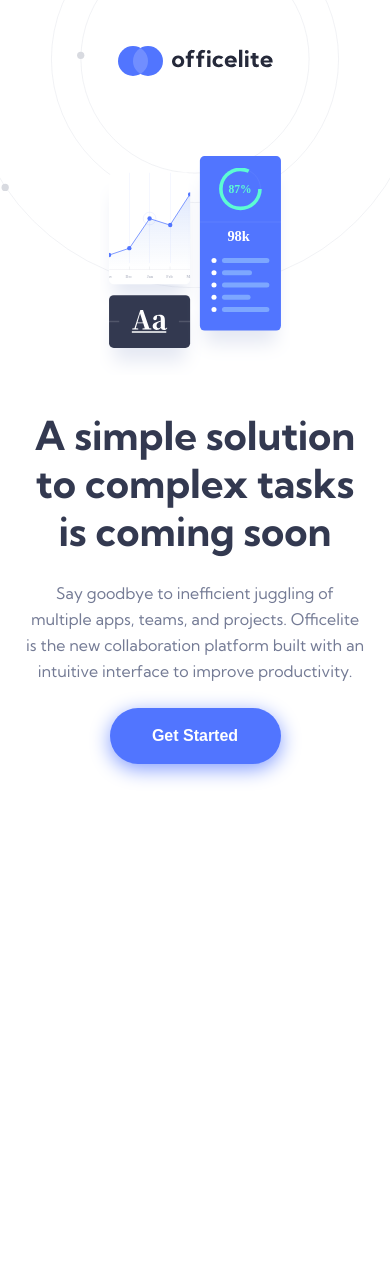
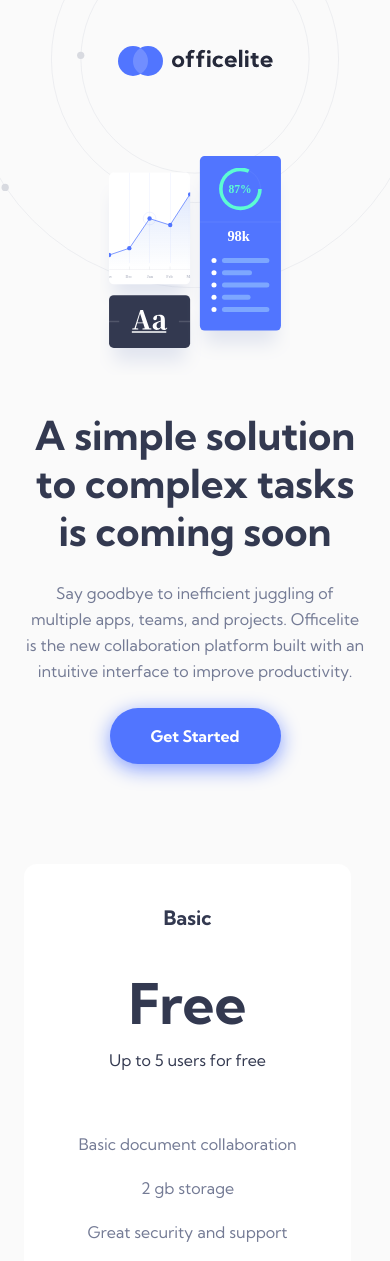
Before and after one commit to erwinruiz/officelite-coming-soon-site, a React (Create React App) app: page / in a window 390 px wide. Shown: the top 1261 px of the page. Before the commit the page ends 864 px from the top, so only its background shows below. Built offline with nearby package versions, Linux system fonts and the light colour scheme.

Commit message:
Add card component (mobile design 375px)

```diff
--- /dev/null
+++ b/src/Components/Card.module.css
@@ -0,0 +1,69 @@
+.card {
+  height: 50.8rem;
+  width: 32.7rem;
+  background-color: var(--white);
+  border-radius: 1.3rem;
+  text-align: center;
+  display: flex;
+  flex-direction: column;
+  align-items: center;
+  padding: 4rem;
+}
+.plan-type {
+  color: var(--third-color);
+  margin-bottom: 4rem;
+}
+.plan-price {
+  color: var(--third-color);
+  margin-bottom: 1rem;
+}
+.plan-text {
+  font-size: 1.6rem;
+  color: var(--third-color);
+  margin-bottom: 5.6rem;
+}
+.plan-list-features {
+  margin: 0;
+  padding: 0;
+  list-style: none;
+}
+.plan-list-features li {
+  font-size: 1.6rem;
+  color: var(--fifth-color);
+}
+.plan-list-features li:not(:last-child) {
+  margin-bottom: 1.6rem;
+}
+.plan-list-features li:last-child {
+  margin-bottom: 3.2rem;
+}
+.button {
+  height: 5.6rem;
+  width: 17.1rem;
+  border: none;
+  border-radius: 2.8rem;
+  background-color: var(--second-color-light);
+  color: var(--first-color);
+  font-weight: 700;
+  font-size: 1.6rem;
+  font-family: "Kumbh Sans", sans-serif;
+}
+/* Card Plan Type Pro */
+.plan-type-pro {
+  background-color: var(--first-color);
+  background-image: url("../assets/home/bg-pattern-pricing.svg");
+  background-position: 50% -37.5rem;
+  background-repeat: no-repeat;
+}
+.plan-type-pro .plan-type,
+.plan-type-pro .plan-price,
+.plan-type-pro .plan-text,
+.plan-type-pro .plan-list-features li {
+  color: var(--white);
+}
+.plan-type-pro .plan-list-features li {
+  opacity: 0.75;
+}
+.plan-type-pro .button {
+  background-color: var(--white);
+}
--- /dev/null
+++ b/src/Components/Card.tsx
@@ -0,0 +1,26 @@
+import classes from "./Card.module.css";
+import { Card as Props } from "./helpers/types";
+
+function Card(props: Props) {
+  const { planType, planPrice, planText, planListFeatures } = props;
+
+  const cardClass = `${classes.card} ${
+    planType === "Pro" ? classes["plan-type-pro"] : ""
+  }`;
+
+  return (
+    <section className={cardClass}>
+      <h2 className={classes["plan-type"]}>{planType}</h2>
+      <h1 className={classes["plan-price"]}>{planPrice}</h1>
+      <p className={classes["plan-text"]}>{planText}</p>
+      <ul className={classes["plan-list-features"]}>
+        <li>{planListFeatures.first}</li>
+        <li>{planListFeatures.second}</li>
+        <li>{planListFeatures.third}</li>
+      </ul>
+      <button className={classes.button}>Try for Free</button>
+    </section>
+  );
+}
+
+export default Card;
--- a/src/Components/Home.module.css
+++ b/src/Components/Home.module.css
@@ -22,7 +22,6 @@
 /* Main */
 .main {
   padding: 0 2.4rem;
-  margin-bottom: 10rem;
 }
 .main .title {
   font-size: 4rem;
@@ -43,6 +42,7 @@
   color: var(--white);
   font-size: 1.6rem;
   font-weight: 700;
+  font-family: "Kumbh Sans", sans-serif;
   height: 5.6rem;
   width: 17.1rem;
   border: none;
@@ -50,4 +50,10 @@
   display: block;
   margin: 0 auto;
   box-shadow: 0 0.5rem 2rem var(--second-color);
+  margin-bottom: 10rem;
 }
+.main .cards-container {
+  display: flex;
+  flex-direction: column;
+  row-gap: 3.2rem;
+}
--- a/src/Components/Home.tsx
+++ b/src/Components/Home.tsx
@@ -1,5 +1,7 @@
 import classes from "./Home.module.css";
 import { Fragment } from "react";
+import Card from "./Card";
+import { cards } from "../db/index";
 
 function Home() {
   return (
@@ -26,6 +28,17 @@
           intuitive interface to improve productivity.
         </p>
         <button className={classes.button}>Get Started</button>
+        <section className={classes["cards-container"]}>
+          {cards.map((card, i) => (
+            <Card
+              key={i}
+              planType={card.planType}
+              planPrice={card.planPrice}
+              planText={card.planText}
+              planListFeatures={card.planListFeatures}
+            />
+          ))}
+        </section>
       </main>
     </Fragment>
   );
--- /dev/null
+++ b/src/Components/helpers/types.tsx
@@ -0,0 +1,10 @@
+export type Card = {
+  planType: string;
+  planPrice: string;
+  planText: string;
+  planListFeatures: {
+    first: string;
+    second: string;
+    third: string;
+  };
+};
--- /dev/null
+++ b/src/db/index.tsx
@@ -0,0 +1,32 @@
+export const cards = [
+  {
+    planType: "Basic",
+    planPrice: "Free",
+    planText: "Up to 5 users for free",
+    planListFeatures: {
+      first: "Basic document collaboration",
+      second: "2 gb storage",
+      third: "Great security and support",
+    },
+  },
+  {
+    planType: "Pro",
+    planPrice: "$9.99",
+    planText: "Per user, billed monthly",
+    planListFeatures: {
+      first: "All essential integrations",
+      second: "50 gb storage",
+      third: "More control and insights",
+    },
+  },
+  {
+    planType: "Ultimate",
+    planPrice: "$19.99",
+    planText: "Per user, billed monthly",
+    planListFeatures: {
+      first: "Robust work management",
+      second: "100 gb storage",
+      third: "VIP support",
+    },
+  },
+];
--- a/src/index.css
+++ b/src/index.css
@@ -3,11 +3,13 @@
 :root {
   --first-color: #5175ff;
   --second-color: #829cff;
+  --second-color-light: rgba(130, 156, 255, 15.26%);
   --third-color: #333950;
   --fourth-color: #25293a;
   --fifth-color: #747b95;
   --sixth-color: #f05b5b;
   --white: #ffffff;
+  --bg-color-top: #fafafa;
 }
 
 html {
@@ -23,6 +25,7 @@
   font-family: "Kumbh Sans", sans-serif;
   line-height: 2.8rem;
   margin: 0;
+  background: linear-gradient(var(--bg-color-top) 58%, var(--fourth-color) 58%);
 }
 
 /* Globales */
```
Also changed, not shown: src/assets/home/bg-pattern-pricing.svg (added).
